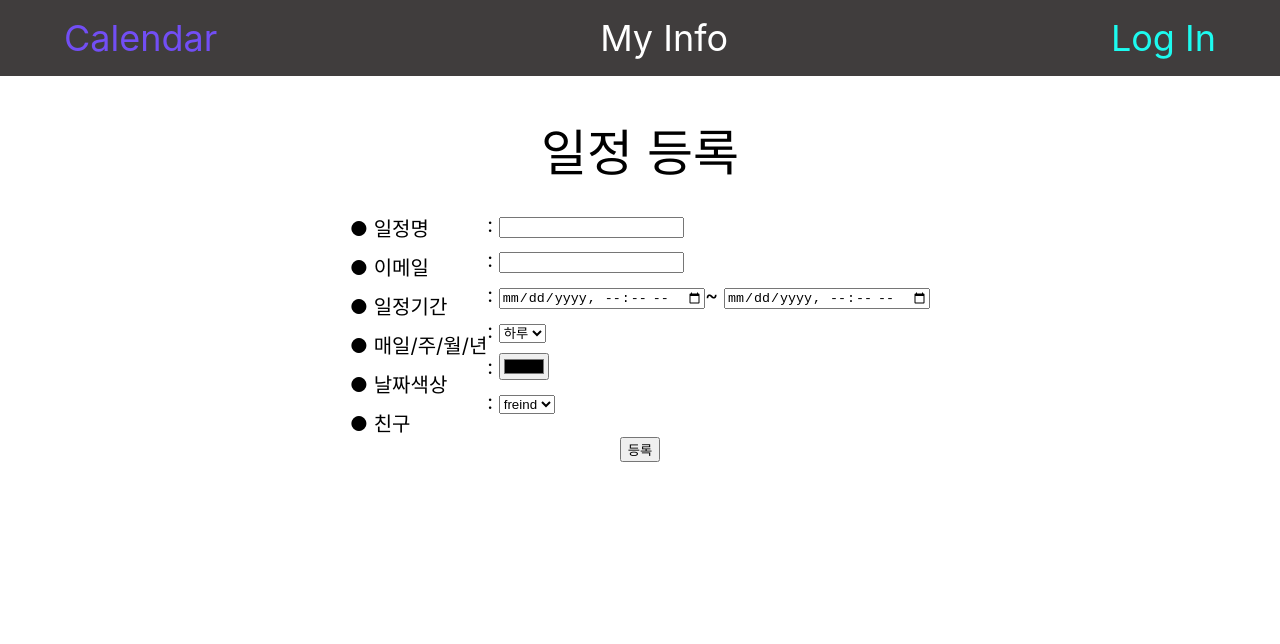
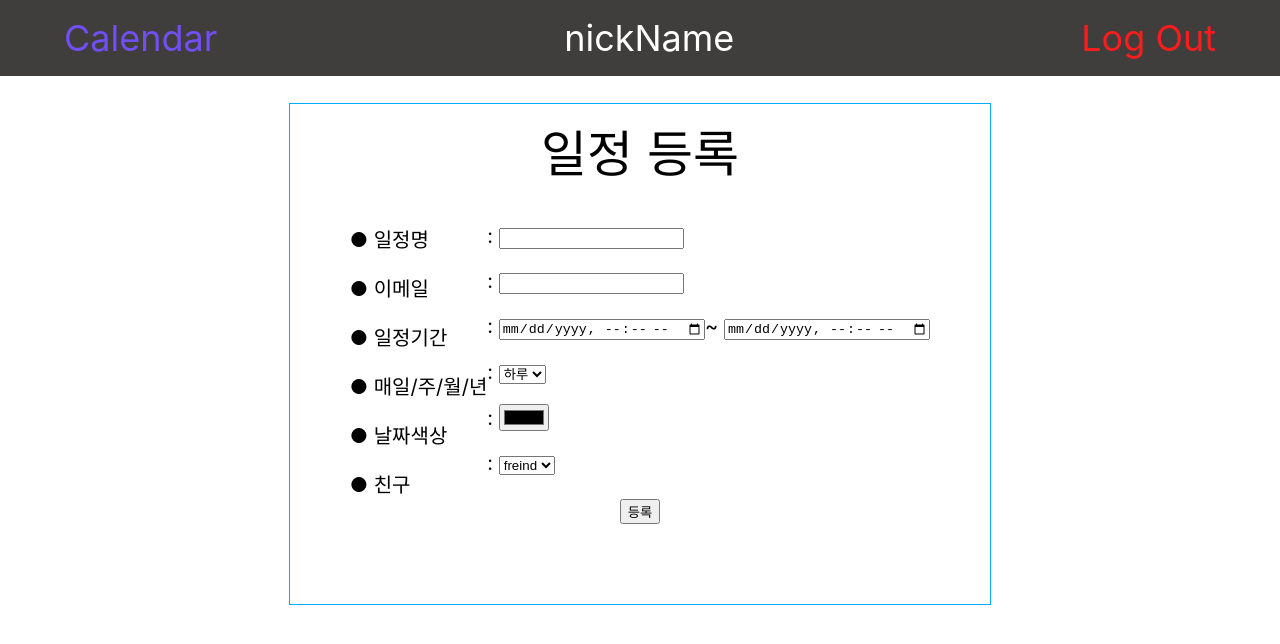
Before and after one commit to mulahaG/Calendar, a React (Create React App) app: page /calendarEnrolment in a window 1280 px wide. Shown: the top 644 px of the page. Built offline with nearby package versions, Linux system fonts and the light colour scheme; no server answers.

Commit message:
로그인 수정

```diff
--- a/src/App.js
+++ b/src/App.js
@@ -11,7 +11,7 @@ import Info from "./components/User/Info";
 import CalendarEnrolment from "./components/User/CalendarEnrolment";
 import CalendarDelete from "./components/User/CalendarDelete";
 
-  //const log =(( )=>{
+  // const log =(( )=>{
   //   if(URL=="http://localhost:3000"){
   //     <HeaderComponent/>
   //   }
@@ -27,8 +27,8 @@ function App() {
     <>
     <BrowserRouter>
       {/* <log/> */}
-      <HeaderComponent/>
-      {/*<HeaderComponentUser/>*/}
+      {/* <HeaderComponent/>*/}
+      <HeaderComponentUser/>
       <Routes>
         <Route path="/" element={<Home />}/>
         <Route path="/login" element={<Login/>} />
--- a/src/components/User/CalendarEnrolment.jsx
+++ b/src/components/User/CalendarEnrolment.jsx
@@ -1,13 +1,19 @@
 import React, {useState} from "react";
 import styled from "styled-components";
 
+const HomeContainer = styled.div`
+  padding-top: 103px;
+`
 const In =styled.div`
-    padding-top: 103px;
+    width : 700px;
+    height: 500px;
+    position:relative;
     border: 1px solid #00aeff;
-    position: center;
+    position: fixed;
+    left: 50%;
+    transform: translateX( -50% );
 `
 const Tit =styled.div`
-    padding-top: 103px;
     font-size: 50px;
     line-height: 100px;
     text-align: center;
@@ -23,13 +29,13 @@ const Bady = styled.div`
     justify-content: center;
 `
 const Text = styled.div`
-margin-top: 10px;
+    margin-top: 20px;
 `
 
 const CalendarEnrolment = () => {
-    const [datetitle, setDateTitle] = useState('');
+    const [dateTitle, setDateTitle] = useState('');
     const [email, setEmail] = useState('');
-    const [datecolor, setDateColor] = useState('');
+    const [dateColor, setDateColor] = useState('');
     const [dateStart, setDateStart] = useState('');
     const [dateEnd, setDateEnd] = useState('');
     const [selected,setSelected] = useState('');
@@ -41,14 +47,14 @@ const CalendarEnrolment = () => {
         const REDIRECT_URI = "http://localhost:3000/user";
         const KAKAO_AUTH_URL = `https://kauth.kakao.com/oauth/authorize?client_id=${REST_API_KEY}&redirect_uri=${REDIRECT_URI}&response_type=code`;
         e.preventDefault();
-        //alert("일정명 : " + datetitle + "\n이메일 : " + email + "\n일정기간 : "+ dateStart + "~" + dateEnd + "\n반복 : " + selected + "\n색상 : " + datecolor + "\n친구 : " + freind);
         window.location.replace(KAKAO_AUTH_URL);
+        // alert("일정명 : " + dateTitle + "\n이메일 : " + email + "\n일정기간 : "+ dateStart + "~" + dateEnd + "\n반복 : " + selected + "\n색상 : " + dateColor + "\n친구 : " + freind);
     }
 
     return (
         <>
-
-
+        <HomeContainer/>
+        <In>
             <Tit>일정 등록</Tit>
             <form  onSubmit={onDelete}>
                 <Bady>
@@ -61,7 +67,7 @@ const CalendarEnrolment = () => {
                         <Text>● 친구 </Text>
                     </Schedule_List>
                     <Schedule_List>
-                        <Text>: <input type="text" value={datetitle} name="title" onChange={event => setDateTitle(event.target.value)} required/></Text>
+                        <Text>: <input type="text" value={dateTitle} name="title" onChange={event => setDateTitle(event.target.value)} required/></Text>
                         <Text>: <input type="email" value={email} name="email" id="email" onChange={event => setEmail(event.target.value)} required/></Text>
                         <Text>
                             : <input type="datetime-local" value={dateStart} name="dateStart" onChange={event => setDateStart(event.target.value)} required/>
@@ -76,17 +82,18 @@ const CalendarEnrolment = () => {
                                 <option>매년</option>
                             </select>
                         </Text>
-                        <Text>: <input type="color" value={datecolor} onChange={event => setDateColor(event.target.value)} /></Text>
+                        <Text>: <input type="color" value={dateColor} onChange={event => setDateColor(event.target.value)} /></Text>
                         <Text>
                             : <select v-model="selected"  value={freind} onChange={event => setFreind(event.target.value)}>
                                 <option>freind</option>
                                 <option>freind</option>
                             </select>
-                        </Text>
+                        </Text><br/>
                     </Schedule_List>
                 </Bady>
                 <Bady><button type="submit">등록</button></Bady>
             </form>
+            </In>
         </>
     );
 }
--- a/src/components/User/Info.jsx
+++ b/src/components/User/Info.jsx
@@ -1,17 +1,39 @@
-import { useNavigate } from "react-router-dom";
+
 import styled from "styled-components";
-
 import React, { useState, useEffect } from 'react';
 
 const HomeContainer = styled.div`
-  padding-top: 80px;
+  padding-top: 103px;
+`
+const In =styled.div`
+    width : 700px;
+    height: 500px;
+    position:relative;
+    border: 1px solid #00aeff;
+    position: fixed;
+    left: 50%;
+    transform: translateX( -50% );
+`
+const Tit =styled.div`
+    font-size: 50px;
+    line-height: 100px;
+    text-align: center;
+    text-align: center;
+    color: #000000;
+`
+const Text = styled.div`
+    margin-top: 20px;
+`
+const Schedule_List = styled.div`
+    font-size: 20px;
+    position: realtive ;
+    float: justify;
 `
 const Info = () => {
-    // const [user_id, setUserId] = useState();
+    const [user_id, setUserId] = useState();
     const [nickName, setNickName] = useState();
     const [profileImage, setProfileImage] = useState();
 
-    const navigate = useNavigate();
 
     const getProfile = async () => {
       try {
@@ -21,7 +43,7 @@ const Info = () => {
         });
 
         // 사용자 정보 변수에 저장
-        //setUserId(data.id);
+        setUserId(data.id);
         setNickName(data.properties.nickname);
         setProfileImage(data.properties.profile_image);
       } catch (err) {
@@ -36,7 +58,15 @@ const Info = () => {
 
       return (
         <>
-            <HomeContainer/>
+          <HomeContainer/>
+          <In>
+            <Tit>개인 정보</Tit>
+            <Schedule_List>
+              <Text>● 이름 : {nickName} </Text>
+              <Text>● E-mail : {user_id} </Text>
+              {profileImage}
+            </Schedule_List>
+          </In>
         </>
 
       )
--- a/src/components/User/index.jsx
+++ b/src/components/User/index.jsx
@@ -1,11 +1,9 @@
 import './User.css';
-import axios from "axios";
-import qs from "qs";
-import React, { useEffect, useState } from "react";
+import React, {  useState } from "react";
 import styled from "styled-components";
 import Calendar from 'react-calendar';
 import 'react-calendar/dist/Calendar.css'; // css import
-import { useLocation, useNavigate } from "react-router-dom";
+import {useNavigate } from "react-router-dom";
 
 
 const HomeContainer = styled.div`
@@ -30,7 +28,6 @@ const CalendarList =styled.div`
 const FreindList =styled.div`
   width: 12%;
   height: 100vh;
-
   background-color:aliceblue;
   top:80px;
   float: right;
@@ -61,69 +58,11 @@ const Button = styled.div`
   color: ${(props) => props.color || "black"};
   text-align: center;
 `
-const MyName = styled.div`
-text-align: center;
-`
+
+
 const User = () => {
-  const REST_API_KEY = "efa63d774bf94d489920b4d4633f11ee";
-  const REDIRECT_URI = "http://localhost:3000/oauth/kakao/callback";
-  const CLIENT_SECRET = "aw4xOd79BOGywPbOe4RQbw7Cl2VZUG4N";
-  const [user_id, setUserId] = useState();
-  const [nickName, setNickName] = useState();
-  const [profileImage, setProfileImage] = useState();
-
-  const getProfile = async () => {
-    try {
-      // Kakao SDK API를 이용해 사용자 정보 획득
-      let data = await window.Kakao.API.request({
-        url: "/v2/user/me",
-      });
-
-      // 사용자 정보 변수에 저장
-      setUserId(data.id);
-      setNickName(data.properties.nickname);
-      setProfileImage(data.properties.profile_image);
-    } catch (err) {
-      console.log(err);
-    }
-  };
-
-  // calllback으로 받은 인가코드
-  const code = new URL(window.location.href).searchParams.get("code");
-
-  const getToken = async () => {
-    const payload = qs.stringify({
-      grant_type: "authorization_code",
-      client_id: REST_API_KEY,
-      redirect_uri: REDIRECT_URI,
-      code: code,
-      client_secret: CLIENT_SECRET,
-    });
-
-    try {
-      // access token 가져오기
-      const res = await axios.post(
-        "https://kauth.kakao.com/oauth/token",
-        payload
-      );
-
-      // Kakao Javascript SDK 초기화
-      window.Kakao.init(REST_API_KEY);
-      // access token 설정
-      window.Kakao.Auth.setAccessToken(res.data.access_token);
-      getProfile();
-    } catch (err) {
-      console.log(err);
-    }
-  };
-
-  useEffect(() => {
-    getToken();
-  }, []);
-
   const [value, onChange] = useState(new Date());
   const navigate = useNavigate();
-  const { state } = useLocation();
 
   const onEnrolment = (e) => {
     e.preventDefault();
@@ -134,19 +73,11 @@ const User = () => {
     e.preventDefault();
     navigate('/calendarDelete');
   }
-
-  // const onButton = (e) => {
-  //   e.preventDefault();
-  //   alert(nickName);
-  // }
-
   return (
     <>
       <HomeContainer/>
         <CalendarList>
             <List_text>일정목록</List_text>
-            {/* 일정명 */}
-
             <List_Button>
               <Button onClick={onEnrolment}>등록</Button>
               <Button onClick={onDelete}>삭제</Button>
@@ -159,9 +90,6 @@ const User = () => {
             <Button onClick={onDelete}>삭제</Button>
           </List_Button>
         </FreindList>
-        <MyName>
-          nickName
-        </MyName>
         <DesignCalendar>
           <Calendar onChange={onChange} value={value} className="size"/>
         </DesignCalendar>
--- a/src/components/common/HeaderComponentUser.jsx
+++ b/src/components/common/HeaderComponentUser.jsx
@@ -1,7 +1,7 @@
 import { useNavigate } from "react-router-dom";
 import styled from "styled-components";
 import React from "react";
-import { useEffect } from "react";
+import { useEffect, useState } from "react";
 import axios from "axios";
 import qs from "qs";
 
@@ -33,6 +33,63 @@ const LogBox = styled.div`
 const HeaderComponentUser = () => {
     const navigate = useNavigate();
 
+    const REST_API_KEY = "efa63d774bf94d489920b4d4633f11ee";
+    const REDIRECT_URI = "http://localhost:3000/user";
+    const CLIENT_SECRET = "MJQWgDCijl6yTh9PneuR6n5F1bqGeIYC";
+    const [user_id, setUserId] = useState();
+    const [nickName, setNickName] = useState();
+    const [profileImage, setProfileImage] = useState();
+    // const [value, onChange] = useState(new Date());
+    const getProfile = async () => {
+        try {
+        // Kakao SDK API를 이용해 사용자 정보 획득
+        let data = await window.Kakao.API.request({
+            url: "/v2/user/me",
+        });
+
+        // 사용자 정보 변수에 저장
+        setUserId(data.id);
+        setNickName(data.properties.nickName);
+        setProfileImage(data.properties.profile_image);
+        } catch (err) {
+        console.log(err);
+        }
+    };
+
+
+    // calllback으로 받은 인가코드
+    const code = new URL(window.location.href).searchParams.get("code");
+
+    const getToken = async () => {
+        const payload = qs.stringify({
+        grant_type: "authorization_code",
+        client_id: REST_API_KEY,
+        redirect_uri: REDIRECT_URI,
+        code: code,
+        client_secret: CLIENT_SECRET,
+        });
+
+        try {
+        // access token 가져오기
+        const res = await axios.post(
+            "https://kauth.kakao.com/oauth/token",
+            payload
+        );
+
+        // Kakao Javascript SDK 초기화
+        window.Kakao.init(REST_API_KEY);
+        // access token 설정
+        window.Kakao.Auth.setAccessToken(res.data.access_token);
+        getProfile();
+        } catch (err) {
+        console.log(err);
+        }
+    };
+
+    useEffect(() => {
+        getToken();
+    }, []);
+
     const onLogOut = (e) => {
         e.preventDefault();
         navigate('/');
@@ -56,9 +113,9 @@ const HeaderComponentUser = () => {
                 </LogContainer>
 
                 <LogContainer onClick={onInfo}>
-                    <LogBox color="#ffffff">My Info</LogBox>
+                    <LogBox color="#ffffff">nickName</LogBox>
                 </LogContainer>
-                {/* 로그인 */}
+                {/* 로그아웃 */}
                 <LogContainer onClick={onLogOut}>
                     <LogBox color="#fa1d1d">Log Out</LogBox>
                 </LogContainer>
```
Also changed, not shown: src/components/common/HeaderComponent.jsx (+5 -4 lines).
